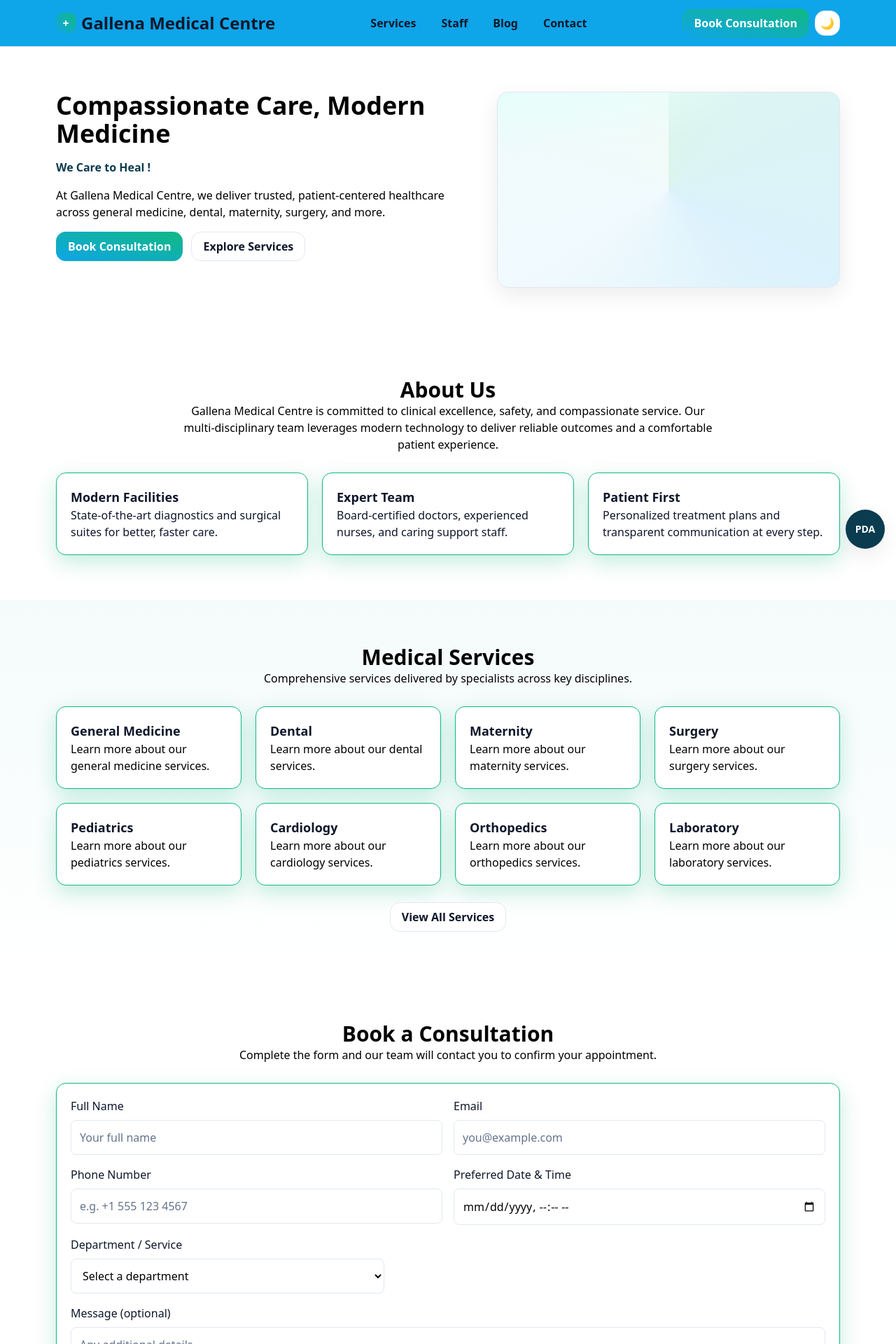
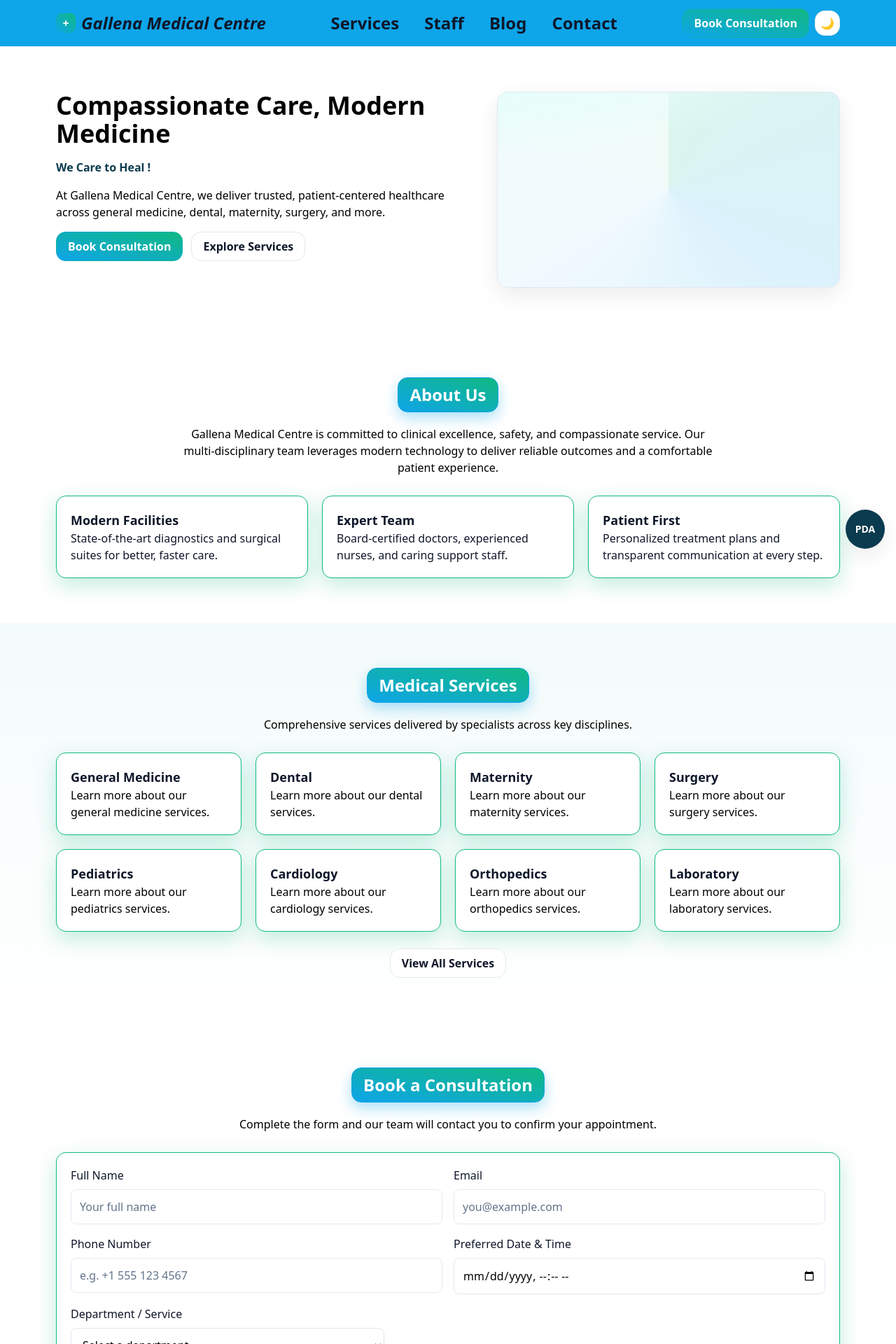
Before and after one commit to kaddujames501-ship-it/GallenaMedicalCentre, a React (Vite) app: page / in a window 1280 px wide. Shown: the top 1920 px of the page at 70% size. Built offline with nearby package versions, Linux system fonts and the light colour scheme.

Commit message:
Improve UI

```diff
--- a/src/components/Chatbot.tsx
+++ b/src/components/Chatbot.tsx
@@ -13,7 +13,7 @@ const FAQ: Array<{ q: string; a: string }> = [
   },
   {
     q: 'Where are you located?',
-    a: 'Our address is 123 Health Avenue, Wellness District, Accra. See the map on the Contact page.',
+    a: 'Our address is Valley View Estate - Kitagobwa, Buwambo Rd, Wakiso, Uganda. See the map on the Contact page.',
   },
   {
     q: 'What are your working hours?',
--- a/src/components/Header.tsx
+++ b/src/components/Header.tsx
@@ -23,7 +23,7 @@ export default function Header() {
           <span className="grid place-items-center w-7 h-7 rounded-lg text-white font-bold bg-gradient-to-tr from-brand-blue to-brand-green">
             +
           </span>
-          <span className="whitespace-nowrap dark:text-slate-100 text-xl md:text-2xl">
+          <span className="whitespace-nowrap dark:text-slate-100 text-xl md:text-2xl italic">
             Gallena Medical Centre
           </span>
         </Link>
@@ -43,7 +43,7 @@ export default function Header() {
             <li>
               <NavLink
                 to="/services"
-                className="px-2 py-2 rounded-lg text-slate-900 dark:text-slate-100 hover:bg-emerald-100 dark:hover:bg-emerald-900 font-bold"
+                className="px-2 py-2 rounded-lg text-slate-900 dark:text-slate-100 hover:bg-emerald-100 dark:hover:bg-emerald-900 font-bold text-xl md:text-2xl"
               >
                 Services
               </NavLink>
@@ -51,7 +51,7 @@ export default function Header() {
             <li>
               <NavLink
                 to="/staff"
-                className="px-2 py-2 rounded-lg text-slate-900 dark:text-slate-100 hover:bg-emerald-100 dark:hover:bg-emerald-900 font-bold"
+                className="px-2 py-2 rounded-lg text-slate-900 dark:text-slate-100 hover:bg-emerald-100 dark:hover:bg-emerald-900 font-bold text-xl md:text-2xl"
               >
                 Staff
               </NavLink>
@@ -59,7 +59,7 @@ export default function Header() {
             <li>
               <NavLink
                 to="/blog"
-                className="px-2 py-2 rounded-lg text-slate-900 dark:text-slate-100 hover:bg-emerald-100 dark:hover:bg-emerald-900 font-bold"
+                className="px-2 py-2 rounded-lg text-slate-900 dark:text-slate-100 hover:bg-emerald-100 dark:hover:bg-emerald-900 font-bold text-xl md:text-2xl"
               >
                 Blog
               </NavLink>
@@ -67,7 +67,7 @@ export default function Header() {
             <li>
               <NavLink
                 to="/contact"
-                className="px-2 py-2 rounded-lg text-slate-900 dark:text-slate-100 hover:bg-emerald-100 dark:hover:bg-emerald-900 font-bold"
+                className="px-2 py-2 rounded-lg text-slate-900 dark:text-slate-100 hover:bg-emerald-100 dark:hover:bg-emerald-900 font-bold text-xl md:text-2xl"
               >
                 Contact
               </NavLink>
--- a/src/pages/Contact.tsx
+++ b/src/pages/Contact.tsx
@@ -126,14 +126,14 @@ export default function Contact() {
               </a>
             </p>
             <p>
-              <strong>Address:</strong> 123 Health Avenue, Wellness District, Accra
+              <strong>Address:</strong> Valley View Estate - Kitagobwa, Buwambo Rd, Wakiso, Uganda
             </p>
             <div className="mt-3 border border-slate-200 rounded-xl overflow-hidden">
               <iframe
                 title="Google Map"
-                src="https://www.google.com/maps/embed?pb=!1m18!1m12!1m3!1d991.981!2d-0.190!3d5.603!2m3!1f0!2f0!3f0!3m2!1i1024!2i768!4f13.1!3m3!1m2!1s0x0%3A0x0!2zNS42MDMgLTAuMTkw!5e0!3m2!1sen!2sgh!4v1700000000000"
+                src="https://www.google.com/maps/embed?pb=!1m18!1m12!1m3!1d3989.701354536795!2d32.5611546!3d0.43872419999999995!2m3!1f0!2f0!3f0!3m2!1i1024!2i768!4f13.1!3m3!1m2!1s0x177db1131678b029%3A0x18f3e6ec756405fb!2sKitagobwa%20Valley%20View%20Estate!5e0!3m2!1sen!2sug!4v1761890858304!5m2!1sen!2sug"
                 width="100%"
-                height="260"
+                height="360"
                 loading="lazy"
                 referrerPolicy="no-referrer-when-downgrade"
               ></iframe>
--- a/src/pages/Home.tsx
+++ b/src/pages/Home.tsx
@@ -74,7 +74,9 @@ export default function Home() {
       <section id="about" className="py-16">
         <div className="container-1120">
           <div className="max-w-3xl mx-auto text-center mb-7 reveal-up opacity-0 translate-y-3 transition">
-            <h2 className="text-3xl font-semibold">About Us</h2>
+            <h2 className="btn btn-primary text-2xl mb-[0.5cm] border border-brand-blue shadow-[0_8px_20px_rgba(14,165,233,.35)]">
+              About Us
+            </h2>
             <p className="muted">
               Gallena Medical Centre is committed to clinical excellence, safety, and compassionate
               service. Our multi-disciplinary team leverages modern technology to deliver reliable
@@ -111,7 +113,9 @@ export default function Home() {
       >
         <div className="container-1120">
           <div className="max-w-3xl mx-auto text-center mb-7 reveal-up opacity-0 translate-y-3 transition">
-            <h2 className="text-3xl font-semibold">Medical Services</h2>
+            <h2 className="btn btn-primary text-2xl mb-[0.5cm] border border-brand-blue shadow-[0_8px_20px_rgba(14,165,233,.35)]">
+              Medical Services
+            </h2>
             <p className="muted">
               Comprehensive services delivered by specialists across key disciplines.
             </p>
@@ -144,7 +148,9 @@ export default function Home() {
       <section id="consultation" className="py-16">
         <div className="container-1120">
           <div className="max-w-3xl mx-auto text-center mb-7 reveal-up opacity-0 translate-y-3 transition">
-            <h2 className="text-3xl font-semibold">Book a Consultation</h2>
+            <h2 className="btn btn-primary text-2xl mb-[0.5cm] border border-brand-blue shadow-[0_8px_20px_rgba(14,165,233,.35)]">
+              Book a Consultation
+            </h2>
             <p className="muted">
               Complete the form and our team will contact you to confirm your appointment.
             </p>
@@ -159,7 +165,9 @@ export default function Home() {
       >
         <div className="container-1120">
           <div className="max-w-3xl mx-auto text-center mb-7 reveal-up opacity-0 translate-y-3 transition">
-            <h2 className="text-3xl font-semibold">Our Team</h2>
+            <h2 className="btn btn-primary text-2xl mb-[0.5cm] border border-brand-blue shadow-[0_8px_20px_rgba(14,165,233,.35)]">
+              Our Team
+            </h2>
             <p className="muted">Dedicated professionals delivering exceptional care.</p>
           </div>
           <div className="grid gap-5 md:grid-cols-4">
@@ -204,7 +212,9 @@ export default function Home() {
       <section id="blog" className="py-16">
         <div className="container-1120">
           <div className="max-w-3xl mx-auto text-center mb-7 reveal-up opacity-0 translate-y-3 transition">
-            <h2 className="text-3xl font-semibold">From Our Blog</h2>
+            <h2 className="btn btn-primary text-2xl mb-[0.5cm] border border-brand-blue shadow-[0_8px_20px_rgba(14,165,233,.35)]">
+              From Our Blog
+            </h2>
             <p className="muted">Health tips, hospital news, and community updates.</p>
           </div>
           <div className="grid gap-5 md:grid-cols-3">
@@ -246,7 +256,9 @@ export default function Home() {
       >
         <div className="container-1120">
           <div className="max-w-3xl mx-auto text-center mb-7 reveal-up opacity-0 translate-y-3 transition">
-            <h2 className="text-3xl font-semibold">Patient Testimonials</h2>
+            <h2 className="btn btn-primary text-2xl mb-[0.5cm] border border-brand-blue shadow-[0_8px_20px_rgba(14,165,233,.35)]">
+              Patient Testimonials
+            </h2>
             <p className="muted">Real stories from those we serve.</p>
           </div>
           <div className="relative">
```
Also changed, not shown: 3 other files (tests, documents, lock files or other folders).
